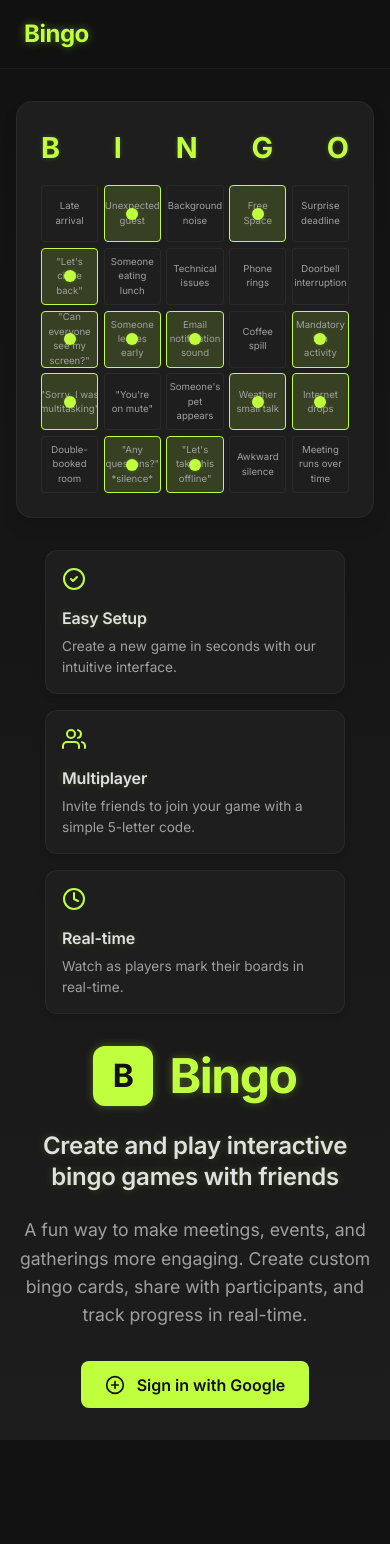
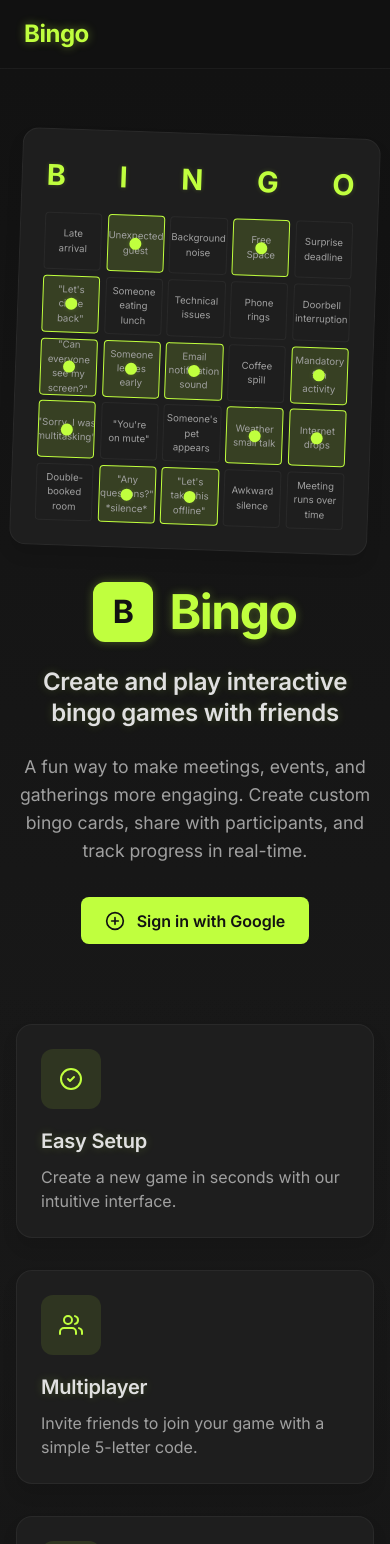
Before and after one commit to pgedzba/bingo, a SvelteKit app: page / in a window 390 px wide. Shown: the top 1544 px of the page. Before the commit the page ends 1440 px from the top, so only its background shows below. Built offline with nearby package versions, Linux system fonts and the light colour scheme; no server answers.

Commit message:
Changes to main page; Changes to navbar

```diff
--- a/src/components/Navbar.svelte
+++ b/src/components/Navbar.svelte
@@ -1,9 +1,9 @@
 <script>
 	import { onMount, onDestroy } from 'svelte';
 	import { logout, user } from '$lib/store';
-	import { goto } from '$app/navigation';
 
 	let isMenuOpen = false;
+	let isDropdownOpen = false; // New state to track dropdown visibility
 	let currentUser = null;
 	let isBrowser = false;
 	let unsubscribe;
@@ -18,12 +18,18 @@
 
 		// Add scroll listener for navbar appearance change
 		window.addEventListener('scroll', handleScroll);
+
+		// Close dropdown when clicking outside
+		window.addEventListener('click', handleOutsideClick);
 	});
 
 	// Clean up subscription when component is destroyed
 	onDestroy(() => {
 		if (unsubscribe) unsubscribe();
-		if (isBrowser) window.removeEventListener('scroll', handleScroll);
+		if (isBrowser) {
+			window.removeEventListener('scroll', handleScroll);
+			window.removeEventListener('click', handleOutsideClick);
+		}
 	});
 
 	function handleScroll() {
@@ -32,6 +38,21 @@
 
 	function handleLogout() {
 		if (isBrowser) logout(); // Logout only in the browser
+		isDropdownOpen = false; // Close dropdown after logout
+	}
+
+	// Toggle dropdown visibility
+	function toggleDropdown(event) {
+		event.stopPropagation(); // Prevent event from bubbling to window
+		isDropdownOpen = !isDropdownOpen;
+	}
+
+	// Close dropdown when clicking outside
+	function handleOutsideClick(event) {
+		const dropdown = document.querySelector('.user-dropdown');
+		if (dropdown && !dropdown.contains(event.target)) {
+			isDropdownOpen = false;
+		}
 	}
 </script>
 
@@ -71,8 +92,25 @@
 					<!-- User Info -->
 					<div class="user-info">
 						<div class="user-dropdown">
-							<span class="username">{currentUser.displayName || currentUser.email}</span>
-							<div class="dropdown-content">
+							<button class="username-button" on:click={toggleDropdown}>
+								<span class="username">{currentUser.displayName || currentUser.email}</span>
+								<svg
+									class="dropdown-arrow"
+									class:open={isDropdownOpen}
+									xmlns="http://www.w3.org/2000/svg"
+									width="16"
+									height="16"
+									viewBox="0 0 24 24"
+									fill="none"
+									stroke="currentColor"
+									stroke-width="2"
+									stroke-linecap="round"
+									stroke-linejoin="round"
+								>
+									<polyline points="6 9 12 15 18 9"></polyline>
+								</svg>
+							</button>
+							<div class="dropdown-content" class:visible={isDropdownOpen}>
 								<button class="dropdown-item" on:click={handleLogout}>
 									<svg
 										xmlns="http://www.w3.org/2000/svg"
@@ -94,9 +132,6 @@
 							</div>
 						</div>
 					</div>
-				{:else}
-					<!-- Login/Register Button -->
-					<button class="login-button" on:click={() => goto('/')}>Sign In</button>
 				{/if}
 			</div>
 		</div>
@@ -220,9 +255,26 @@
 		align-items: center;
 		position: relative;
 	}
+
 	.user-dropdown {
 		position: relative;
 		cursor: pointer;
+	}
+
+	.username-button {
+		display: flex;
+		align-items: center;
+		gap: 0.35rem;
+		background: transparent;
+		border: none;
+		padding: 0.5rem;
+		border-radius: var(--button-radius);
+		transition: background-color 0.2s ease;
+	}
+
+	.username-button:hover {
+		background-color: rgba(255, 255, 255, 0.05);
+		box-shadow: none;
 	}
 
 	.username {
@@ -234,7 +286,18 @@
 		transition: color 0.3s ease;
 	}
 
-	.user-dropdown:hover .username {
+	.dropdown-arrow {
+		color: var(--text-secondary);
+		transition: transform 0.3s ease;
+	}
+
+	.dropdown-arrow.open {
+		transform: rotate(180deg);
+		color: var(--lemon-green);
+	}
+
+	.username-button:hover .username,
+	.username-button:focus .username {
 		color: var(--lemon-green);
 	}
 
@@ -250,10 +313,15 @@
 		overflow: hidden;
 		z-index: 10;
 		border: 1px solid rgba(255, 255, 255, 0.05);
+		opacity: 0;
+		transform: translateY(-10px);
+		transition: opacity 0.2s ease, transform 0.2s ease;
 	}
 
-	.user-dropdown:hover .dropdown-content {
+	.dropdown-content.visible {
 		display: block;
+		opacity: 1;
+		transform: translateY(0);
 	}
 
 	.dropdown-item {
--- a/src/routes/+page.svelte
+++ b/src/routes/+page.svelte
@@ -128,9 +128,15 @@
 						{/each}
 					</div>
 				</div>
+			</div>
+		</div>
+	</div>
 
-				<div class="feature-cards">
+	<!-- Move feature cards to their own section below -->
+	<div class="features-section">
+		<div class="features-container">
 			<div class="feature-card">
+				<div class="feature-icon">
 					<svg
 						xmlns="http://www.w3.org/2000/svg"
 						width="24"
@@ -146,11 +152,15 @@
 						></path>
 						<path d="m9 12 2 2 4-4"></path>
 					</svg>
+				</div>
+				<div class="feature-content">
 					<h3>Easy Setup</h3>
 					<p>Create a new game in seconds with our intuitive interface.</p>
 				</div>
+			</div>
 
 			<div class="feature-card">
+				<div class="feature-icon">
 					<svg
 						xmlns="http://www.w3.org/2000/svg"
 						width="24"
@@ -167,11 +177,15 @@
 						<path d="M23 21v-2a4 4 0 0 0-3-3.87"></path>
 						<path d="M16 3.13a4 4 0 0 1 0 7.75"></path>
 					</svg>
+				</div>
+				<div class="feature-content">
 					<h3>Multiplayer</h3>
 					<p>Invite friends to join your game with a simple 5-letter code.</p>
 				</div>
+			</div>
 
 			<div class="feature-card">
+				<div class="feature-icon">
 					<svg
 						xmlns="http://www.w3.org/2000/svg"
 						width="24"
@@ -186,9 +200,10 @@
 						<circle cx="12" cy="12" r="10"></circle>
 						<polyline points="12 6 12 12 16 14"></polyline>
 					</svg>
+				</div>
+				<div class="feature-content">
 					<h3>Real-time</h3>
 					<p>Watch as players mark their boards in real-time.</p>
-					</div>
 				</div>
 			</div>
 		</div>
@@ -200,9 +215,7 @@
 		min-height: calc(100vh - 64px);
 		background: linear-gradient(to bottom, var(--dark-bg), rgba(30, 30, 30, 0.9));
 		display: flex;
-		align-items: center;
-		justify-content: center;
-		padding: 2rem 1rem;
+		flex-direction: column;
 	}
 
 	.hero-container {
@@ -212,6 +225,7 @@
 		max-width: 1200px;
 		margin: 0 auto;
 		gap: 4rem;
+		padding: 4rem 1rem;
 	}
 
 	.hero-content {
@@ -392,55 +406,72 @@
 		text-align: center;
 	}
 
-	.feature-cards {
-		position: absolute;
-		top: 40px;
-		right: -40px;
+	/* New features section styles */
+	.features-section {
+		padding: 3rem 1rem 5rem;
+		background: linear-gradient(to bottom, transparent, rgba(18, 18, 18, 0.8));
+	}
+
+	.features-container {
+		max-width: 1200px;
+		margin: 0 auto;
 		display: flex;
-		flex-direction: column;
-		gap: 1rem;
-		z-index: 5;
+		justify-content: center;
+		gap: 2rem;
 	}
 
 	.feature-card {
 		background-color: var(--dark-card);
-		border-radius: 12px;
-		padding: 1rem;
-		width: 220px;
-		box-shadow: var(--shadow-md);
+		border-radius: 16px;
+		padding: 1.5rem;
+		width: 100%;
+		max-width: 300px;
+		box-shadow: var(--shadow-lg);
 		border: 1px solid rgba(255, 255, 255, 0.05);
-		transform: rotate(-5deg);
+		display: flex;
+		flex-direction: column;
+		transition: all 0.3s ease;
 	}
 
-	.feature-card:nth-child(2) {
-		transform: rotate(-3deg) translateY(-10px);
+	.feature-card:hover {
+		transform: translateY(-5px);
+		box-shadow: var(--shadow-lg), var(--glow-sm);
+		border-color: rgba(192, 255, 62, 0.2);
 	}
 
-	.feature-card:nth-child(3) {
-		transform: rotate(-8deg) translateY(-20px);
+	.feature-icon {
+		display: flex;
+		align-items: center;
+		justify-content: center;
+		width: 60px;
+		height: 60px;
+		border-radius: 12px;
+		background-color: rgba(192, 255, 62, 0.1);
+		margin-bottom: 1.25rem;
 	}
 
-	.feature-card svg {
+	.feature-icon svg {
 		color: var(--lemon-green);
-		margin-bottom: 0.75rem;
 	}
 
-	.feature-card h3 {
-		font-size: 1rem;
-		margin-bottom: 0.5rem;
+	.feature-content h3 {
+		font-size: 1.25rem;
+		margin-bottom: 0.75rem;
 		color: var(--text-color);
 	}
 
-	.feature-card p {
-		font-size: 0.85rem;
+	.feature-content p {
+		font-size: 1rem;
 		color: var(--text-secondary);
 		margin: 0;
+		line-height: 1.5;
 	}
 
 	@media (max-width: 1024px) {
 		.hero-container {
 			flex-direction: column-reverse;
 			gap: 2rem;
+			padding-bottom: 2rem;
 		}
 
 		.hero-content {
@@ -459,29 +490,16 @@
 		.tagline {
 			font-size: 1.5rem;
 		}
-
-		.feature-cards {
-			right: -20px;
-		}
 	}
 
-	@media (max-width: 640px) {
-		.feature-cards {
-			position: static;
-			flex-direction: row;
-			flex-wrap: wrap;
-			justify-content: center;
-			margin-top: 2rem;
+	@media (max-width: 768px) {
+		.features-container {
+			flex-direction: column;
+			align-items: center;
 		}
 
 		.feature-card {
-			transform: none !important;
-			width: 100%;
-			max-width: 300px;
-		}
-
-		.bingo-card {
-			transform: none;
+			max-width: 400px;
 		}
 	}
 
```
Also changed, not shown: src/routes/game/[gameCode]/+page.svelte (+182 -18 lines). Lines whose indentation alone changed are shown as unchanged.
